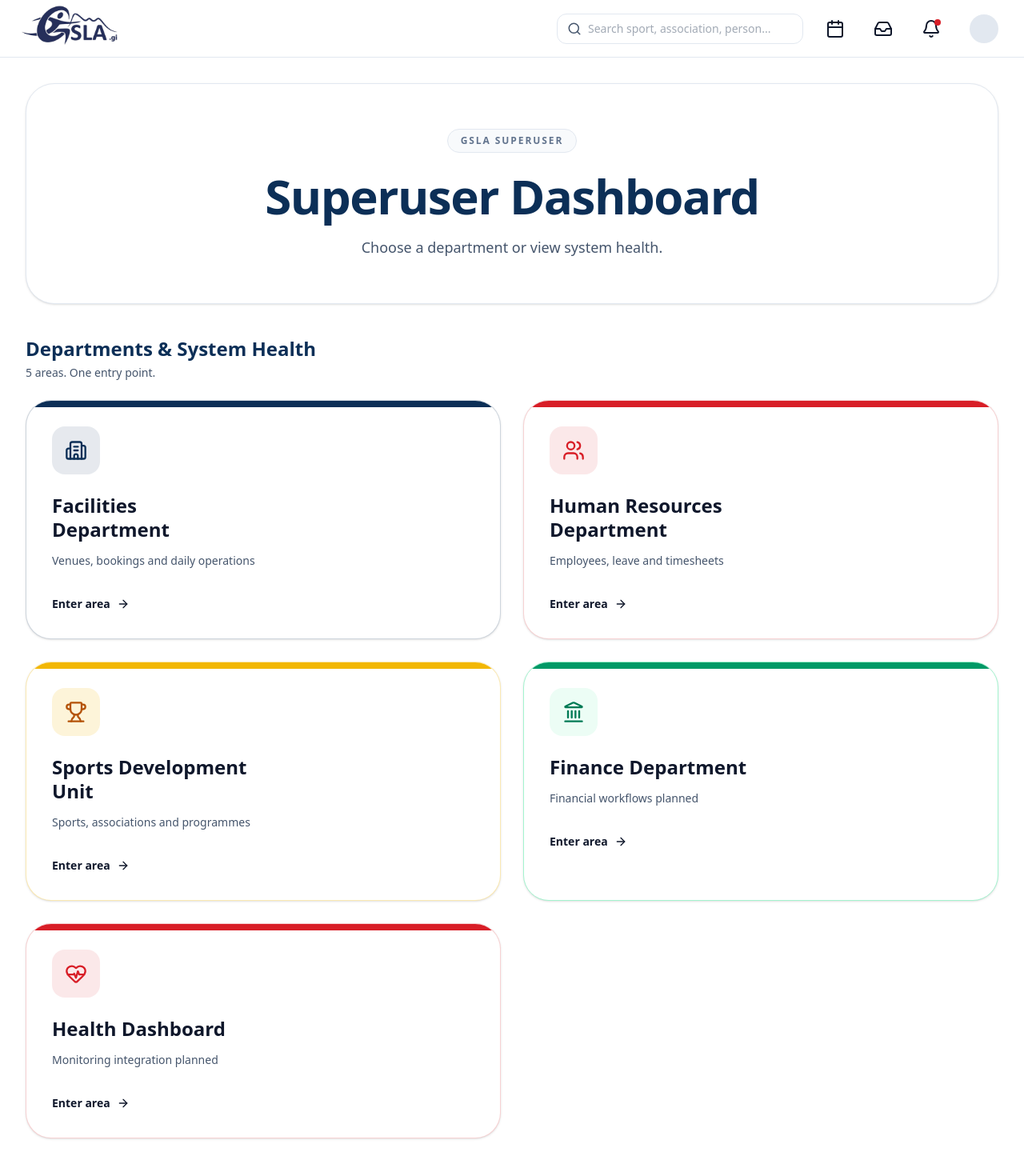
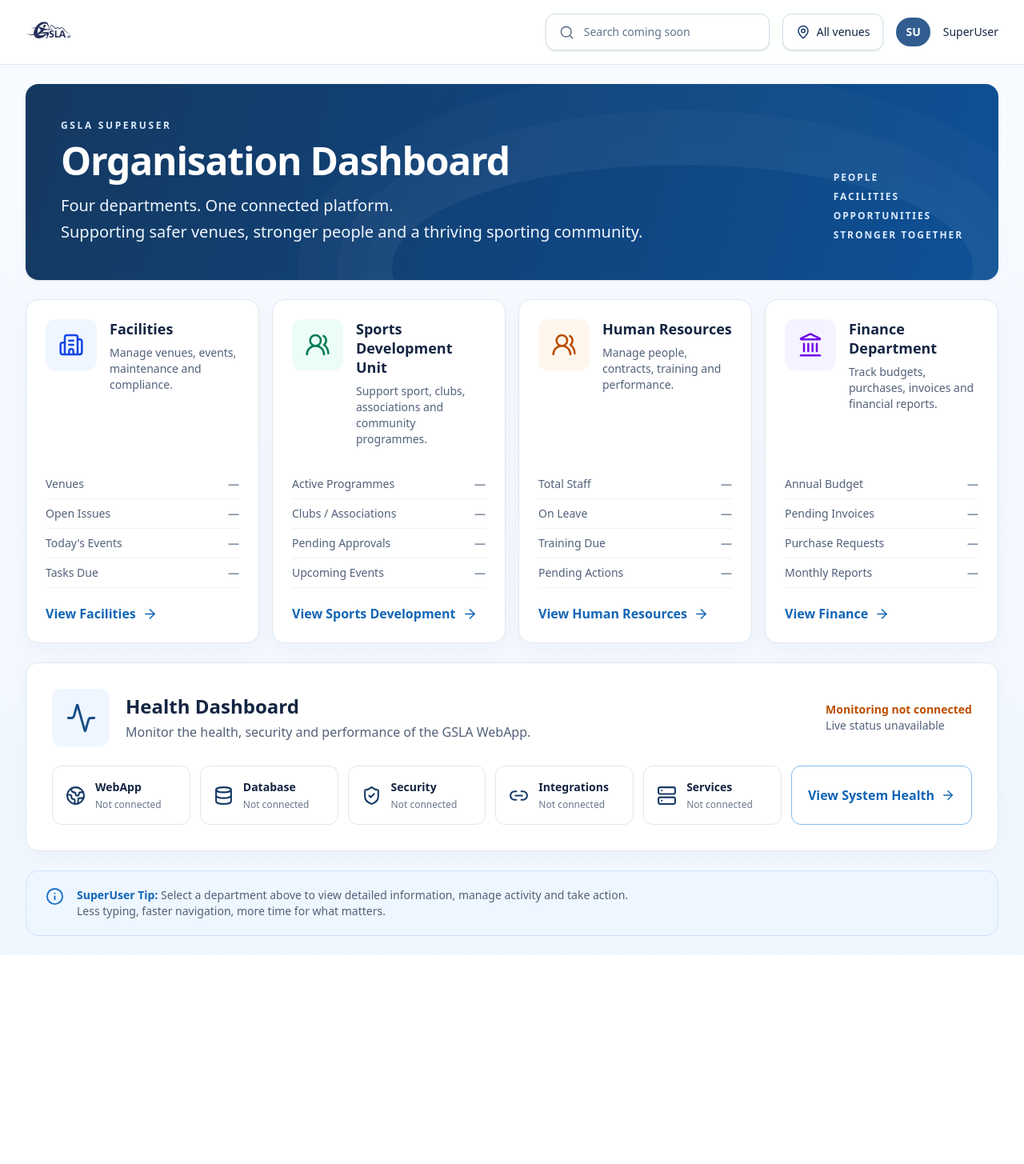
Before and after one commit to gibfesta/gsla-new-sdu, a Next.js app: page /superuser/dashboard in a window 1280 px wide. Shown: the whole page at 80% size. After the commit the page ends 1194 px from the top, so only its background shows below. Built offline with nearby package versions, Linux system fonts and the light colour scheme.

Commit message:
SuperUser Dashboard

```diff
--- a/app/superuser/dashboard/page.tsx
+++ b/app/superuser/dashboard/page.tsx
@@ -1,12 +1,137 @@
-import DepartmentOverview from "@/components/shared/DepartmentOverview";
+import Image from "next/image";
+import Link from "next/link";
+import {
+  Activity, ArrowRight, Building2, Database, Globe2, Info, Landmark,
+  MapPin, Search, ShieldCheck, UsersRound, Link2, Server,
+  type LucideIcon,
+} from "lucide-react";
+
+type Department = {
+  name: string;
+  description: string;
+  href: string;
+  action: string;
+  icon: LucideIcon;
+  iconStyle: string;
+  metrics: string[];
+};
+
+const departments: Department[] = [
+  {
+    name: "Facilities",
+    description: "Manage venues, events, maintenance and compliance.",
+    href: "/facilities/dashboard",
+    action: "View Facilities",
+    icon: Building2,
+    iconStyle: "bg-blue-50 text-blue-700",
+    metrics: ["Venues", "Open Issues", "Today's Events", "Tasks Due"],
+  },
+  {
+    name: "Sports Development Unit",
+    description: "Support sport, clubs, associations and community programmes.",
+    href: "/sports-development/dashboard",
+    action: "View Sports Development",
+    icon: UsersRound,
+    iconStyle: "bg-emerald-50 text-emerald-700",
+    metrics: ["Active Programmes", "Clubs / Associations", "Pending Approvals", "Upcoming Events"],
+  },
+  {
+    name: "Human Resources",
+    description: "Manage people, contracts, training and performance.",
+    href: "/human-resources/dashboard",
+    action: "View Human Resources",
+    icon: UsersRound,
+    iconStyle: "bg-orange-50 text-amber-700",
+    metrics: ["Total Staff", "On Leave", "Training Due", "Pending Actions"],
+  },
+  {
+    name: "Finance Department",
+    description: "Track budgets, purchases, invoices and financial reports.",
+    href: "/finance/dashboard",
+    action: "View Finance",
+    icon: Landmark,
+    iconStyle: "bg-violet-50 text-violet-700",
+    metrics: ["Annual Budget", "Pending Invoices", "Purchase Requests", "Monthly Reports"],
+  },
+];
+
+const systems = [
+  { name: "WebApp", icon: Globe2 },
+  { name: "Database", icon: Database },
+  { name: "Security", icon: ShieldCheck },
+  { name: "Integrations", icon: Link2 },
+  { name: "Services", icon: Server },
+];
 
 export default function SuperuserDashboard() {
-  return <DepartmentOverview title="Superuser Dashboard" badge="GSLA Superuser" sectionTitle="Departments & System Health" description="Choose a department or view system health."
-    links={[
-      { label: "Facilities Department", href: "/facilities/dashboard", detail: "Venues, bookings and daily operations" },
-      { label: "Human Resources Department", href: "/human-resources/dashboard", detail: "Employees, leave and timesheets" },
-      { label: "Sports Development Unit", href: "/sports-development/dashboard", detail: "Sports, associations and programmes" },
-      { label: "Finance Department", href: "/finance/dashboard", detail: "Financial workflows planned" },
-      { label: "Health Dashboard", href: "/superuser/health", detail: "Monitoring integration planned" },
-    ]} />;
+  return (
+    <div className="min-h-screen bg-[linear-gradient(180deg,#f8fbff_0%,#f1f7ff_100%)] text-[#142542]">
+      <header className="border-b border-[#dfe8f4] bg-white/90">
+        <div className="mx-auto flex min-h-20 max-w-[1500px] flex-wrap items-center gap-4 px-5 py-3 md:px-8">
+          <Link href="/superuser/dashboard" aria-label="GSLA home" className="mr-auto flex items-center">
+            <Image src="/gsla-transp-logo.png" alt="GSLA" width={125} height={70} className="h-12 w-auto max-w-32 object-contain" priority />
+          </Link>
+          <div className="hidden min-w-[280px] items-center gap-3 rounded-xl border border-[#d7e1ef] bg-white px-4 py-3 text-sm text-slate-500 shadow-sm lg:flex" aria-label="Global search is not available yet">
+            <Search size={19} aria-hidden="true" /> Search coming soon
+          </div>
+          <div className="flex items-center gap-2 rounded-xl border border-[#d7e1ef] bg-white px-4 py-3 text-sm font-medium shadow-sm">
+            <MapPin size={18} className="text-[#173c70]" aria-hidden="true" /> All venues
+          </div>
+          <span className="rounded-full bg-[#315d90] px-3 py-2 text-sm font-semibold text-white" aria-label="SuperUser account">SU</span>
+          <span className="hidden text-sm font-medium sm:inline">SuperUser</span>
+        </div>
+      </header>
+
+      <main className="mx-auto max-w-[1500px] space-y-6 px-5 py-6 md:px-8">
+        <section className="relative overflow-hidden rounded-2xl bg-[linear-gradient(105deg,#143960_0%,#10447e_55%,#0e5195_100%)] px-7 py-9 text-white shadow-sm md:px-11 md:py-11">
+          <div aria-hidden="true" className="pointer-events-none absolute -bottom-36 right-0 h-80 w-[65%] rounded-[50%] border-[32px] border-white/5 shadow-[0_0_0_36px_rgba(255,255,255,0.025),0_0_0_85px_rgba(255,255,255,0.018)]" />
+          <div className="relative flex flex-wrap items-end justify-between gap-8">
+            <div>
+              <p className="text-xs font-bold uppercase tracking-[0.22em] text-blue-100">GSLA SuperUser</p>
+              <h1 className="mt-3 text-3xl font-bold tracking-tight md:text-5xl">Organisation Dashboard</h1>
+              <p className="mt-4 text-base leading-relaxed text-blue-50 md:text-xl">Four departments. One connected platform.<br />Supporting safer venues, stronger people and a thriving sporting community.</p>
+            </div>
+            <p className="text-xs font-semibold uppercase leading-6 tracking-[0.16em] text-blue-100">People<br />Facilities<br />Opportunities<br />Stronger together</p>
+          </div>
+        </section>
+
+        <section aria-label="Departments" className="grid gap-4 md:grid-cols-2 xl:grid-cols-4">
+          {departments.map((department) => {
+            const Icon = department.icon;
+            return (
+              <article key={department.name} className="flex min-h-[355px] flex-col rounded-2xl border border-[#dfe7f2] bg-white p-6 shadow-[0_6px_22px_rgba(27,66,113,0.035)]">
+                <div className="flex items-start gap-4">
+                  <span className={`flex h-16 w-16 shrink-0 items-center justify-center rounded-xl ${department.iconStyle}`}><Icon size={32} strokeWidth={1.9} aria-hidden="true" /></span>
+                  <div><h2 className="text-lg font-bold leading-6">{department.name}</h2><p className="mt-2 text-sm leading-5 text-[#52617a]">{department.description}</p></div>
+                </div>
+                <div className="mt-auto pt-7" aria-label={`${department.name} metrics awaiting connection`}>
+                  {department.metrics.map((metric) => <div key={metric} className="flex justify-between gap-3 border-b border-[#edf1f7] py-2 text-sm text-[#52617a]"><span>{metric}</span><span className="font-semibold text-[#8190a5]" aria-label="Data unavailable">—</span></div>)}
+                </div>
+                <Link className="mt-5 inline-flex w-fit items-center gap-2 font-semibold text-[#1265b5] hover:underline focus-visible:rounded focus-visible:outline-2 focus-visible:outline-offset-2 focus-visible:outline-[#1265b5]" href={department.href}>{department.action}<ArrowRight size={19} aria-hidden="true" /></Link>
+              </article>
+            );
+          })}
+        </section>
+
+        <section className="rounded-2xl border border-[#dfe7f2] bg-white p-6 shadow-[0_6px_22px_rgba(27,66,113,0.035)] md:p-8" aria-labelledby="health-title">
+          <div className="flex flex-wrap items-center justify-between gap-5">
+            <div className="flex items-center gap-5">
+              <span className="flex h-18 w-18 shrink-0 items-center justify-center rounded-xl bg-blue-50 text-[#194e85]"><Activity size={39} strokeWidth={1.8} aria-hidden="true" /></span>
+              <div><h2 id="health-title" className="text-2xl font-bold">Health Dashboard</h2><p className="mt-1 text-[#52617a]">Monitor the health, security and performance of the GSLA WebApp.</p></div>
+            </div>
+            <p className="text-sm font-semibold text-amber-700">Monitoring not connected<br /><span className="font-normal text-[#52617a]">Live status unavailable</span></p>
+          </div>
+          <div className="mt-6 flex flex-wrap items-stretch gap-3">
+            {systems.map(({ name, icon: Icon }) => <div key={name} className="flex min-w-[155px] flex-1 items-center gap-3 rounded-xl border border-[#dfe7f2] px-4 py-4"><Icon size={25} className="shrink-0 text-[#163b67]" aria-hidden="true" /><div><p className="text-sm font-semibold">{name}</p><p className="mt-1 text-xs text-[#69788d]">Not connected</p></div></div>)}
+            <Link href="/superuser/health" className="inline-flex min-h-16 items-center justify-center gap-2 rounded-xl border border-[#87b9ec] px-5 font-semibold text-[#1265b5] hover:bg-blue-50 focus-visible:outline-2 focus-visible:outline-offset-2 focus-visible:outline-[#1265b5]">View System Health <ArrowRight size={18} aria-hidden="true" /></Link>
+          </div>
+        </section>
+
+        <aside className="flex items-start gap-4 rounded-2xl border border-[#cce2fc] bg-[#eef6ff] px-6 py-5 text-sm text-[#52617a]">
+          <Info size={23} className="shrink-0 text-[#1d72c5]" aria-hidden="true" />
+          <p><strong className="text-[#1265b5]">SuperUser Tip:</strong> Select a department above to view detailed information, manage activity and take action.<br />Less typing, faster navigation, more time for what matters.</p>
+        </aside>
+      </main>
+    </div>
+  );
 }
--- a/components/app-shell/AppShell.tsx
+++ b/components/app-shell/AppShell.tsx
@@ -8,6 +8,7 @@ export default function AppShell({ children }: { children: React.ReactNode }) {
   const pathname = usePathname();
   const publicPage = ["/login", "/signup", "/join"].includes(pathname);
   const noSidebar = ["/", "/superuser/dashboard"].includes(pathname);
+  const ownHeader = pathname === "/superuser/dashboard";
 
   if (publicPage) {
     return <main className="mx-auto min-h-screen w-full max-w-[1400px] px-8 py-8">{children}</main>;
@@ -15,11 +16,11 @@ export default function AppShell({ children }: { children: React.ReactNode }) {
 
   return (
     <div className="min-h-screen">
-      <HeaderBar />
+      {!ownHeader && <HeaderBar />}
       <div className="flex flex-col md:flex-row">
         {!noSidebar && <Sidebar />}
         <main className="min-w-0 flex-1 bg-white">
-          <div className="mx-auto w-full max-w-[1400px] px-8 py-8">{children}</div>
+          <div className={ownHeader ? "w-full" : "mx-auto w-full max-w-[1400px] px-8 py-8"}>{children}</div>
         </main>
       </div>
     </div>
```
